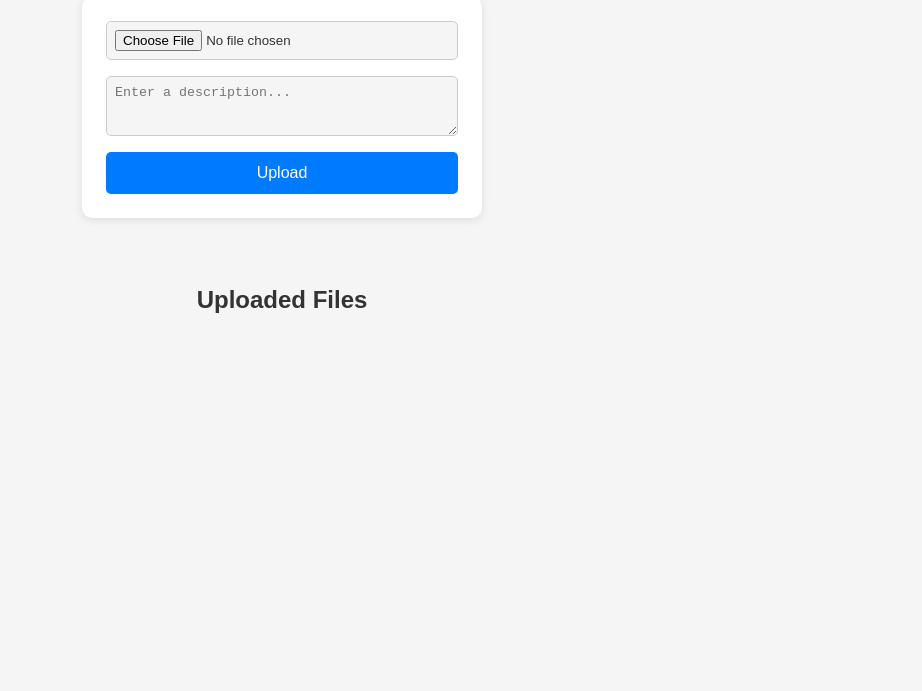
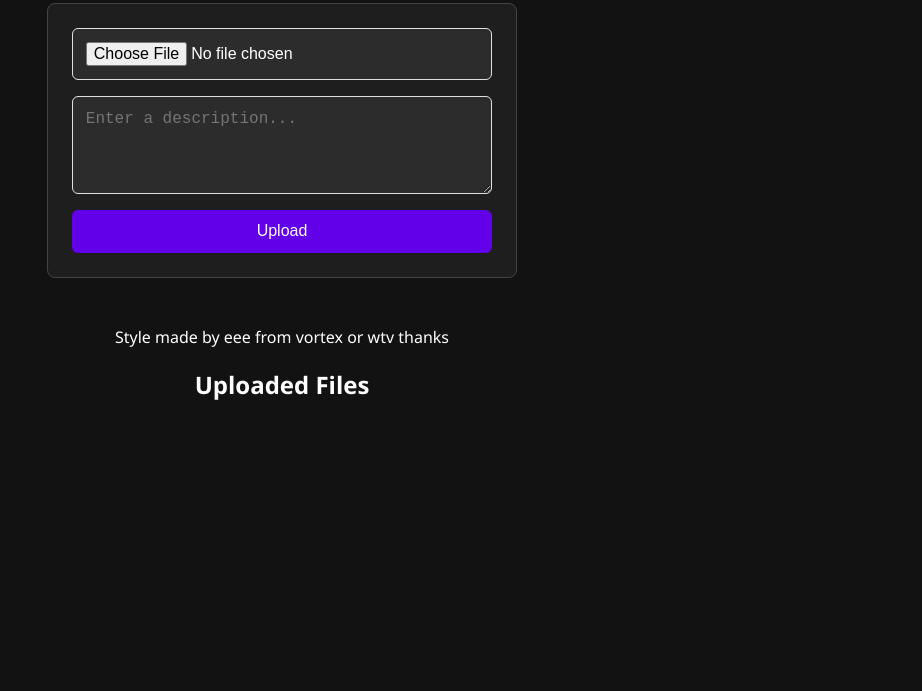
Before and after one commit to jOaawd/vtx-public-cdn, a website: page public/index.html in a window 1280 px wide. Shown: the part 109-800 px from the top of the page, without its empty margins (358-1280 px from the left). Drawn offline with Linux system fonts and the light colour scheme; no server answers.

Commit message:
Update index.html

```diff
--- a/public/index.html
+++ b/public/index.html
@@ -1,41 +1,42 @@
 <!DOCTYPE html>
 <html lang="en">
 <head>
-  <meta charset="UTF-8">
-  <title>File Upload</title>
+  <meta charset="UTF-8" />
+  <title>Public CDN VTX</title>
   <style>
     :root {
-      --bg: #f5f5f5;
-      --fg: #333;
-      --card-bg: #fff;
-      --link: #007bff;
-      --button-bg: #007bff;
-      --button-hover: #0056b3;
-    }
+      --bg-light: #ffffff;
+      --fg-light: #000000;
+      --card-bg-light: #f7f7f7;
+      --link-light: #0077b6;
+      --button-bg-light: #0077b6;
+      --button-hover-light: #005f8c;
+      --border-light: #e0e0e0;
 
-    body.dark {
-      --bg: #121212;
-      --fg: #eee;
-      --card-bg: #1e1e1e;
-      --link: #4dabf7;
-      --button-bg: #1a73e8;
-      --button-hover: #0f5bd3;
-    }
-
-    * {
-      box-sizing: border-box;
+      --bg-dark: #121212;
+      --fg-dark: #ffffff;
+      --card-bg-dark: #1e1e1e;
+      --link-dark: #9b4dca;
+      --button-bg-dark: #6200ea;
+      --button-hover-dark: #3700b3;
+      --border-dark: #444444;
     }
 
     body {
-      font-family: Arial, sans-serif;
-      background: var(--bg);
-      color: var(--fg);
+      font-family: "Segoe UI", sans-serif;
+      background: var(--bg-light);
+      color: var(--fg-light);
       margin: 0;
       padding: 2rem;
       display: flex;
       flex-direction: column;
       align-items: center;
-      transition: background 0.3s, color 0.3s;
+      transition: background-color 0.3s, color 0.3s;
+    }
+
+    body.dark {
+      background: var(--bg-dark);
+      color: var(--fg-dark);
     }
 
     h1, h2 {
@@ -46,60 +47,81 @@
       position: absolute;
       top: 1rem;
       right: 1rem;
-      background: var(--button-bg);
+      background: var(--button-bg-light);
       color: #fff;
       border: none;
       padding: 0.5rem 1rem;
-      border-radius: 5px;
+      border-radius: 8px;
       cursor: pointer;
       transition: background 0.3s ease-in-out;
     }
 
     .theme-toggle:hover {
-      background: var(--button-hover);
+      background: var(--button-hover-light);
     }
 
     form {
-      background: var(--card-bg);
+      background: var(--card-bg-light);
       padding: 1.5rem;
-      border-radius: 10px;
-      box-shadow: 0 2px 8px rgba(0,0,0,0.1);
+      border-radius: 8px;
+      border: 1px solid var(--border-light);
       margin-bottom: 2rem;
+      width: 100%;
+      max-width: 420px;
       display: flex;
       flex-direction: column;
       gap: 1rem;
-      width: 100%;
-      max-width: 400px;
-      transition: background 0.3s;
+      transition: background 0.3s, border-color 0.3s;
     }
 
-    input[type="file"], textarea {
-      border: 1px solid #ccc;
-      padding: 0.5rem;
-      border-radius: 5px;
-      background: var(--bg);
-      color: var(--fg);
-      width: 100%;
+    body.dark form {
+      background: var(--card-bg-dark);
+      border: 1px solid var(--border-dark);
+    }
+
+    input[type="file"],
+    textarea {
+      border: 1px solid var(--border-light);
+      padding: 0.8rem;
+      border-radius: 6px;
+      background: #ffffff;
+      color: var(--fg-light);
+      font-size: 1rem;
+      transition: border-color 0.3s, background-color 0.3s;
+    }
+
+    body.dark input[type="file"],
+    body.dark textarea {
+      background: #2c2c2c;
+      color: var(--fg-dark);
     }
 
     textarea {
       resize: vertical;
-      min-height: 60px;
+      min-height: 70px;
     }
 
     button {
-      padding: 0.75rem;
+      background: var(--button-bg-light);
+      color: #fff;
+      padding: 0.8rem;
       border: none;
-      border-radius: 5px;
-      background-color: var(--button-bg);
-      color: #fff;
+      border-radius: 6px;
       font-size: 1rem;
       cursor: pointer;
-      transition: background 0.2s ease-in-out;
+      transition: background 0.3s;
+    }
+
+    body.dark button {
+      background: var(--button-bg-dark);
     }
 
     button:hover {
-      background-color: var(--button-hover);
+      background: var(--button-hover-light);
+    }
+
+    body.dark button:hover {
+      background: var(--button-hover-dark);
     }
 
     #result {
@@ -116,28 +138,37 @@
     }
 
     li {
-      background: var(--card-bg);
-      margin-bottom: 0.75rem;
-      padding: 0.75rem 1rem;
+      background: var(--card-bg-light);
+      border: 1px solid var(--border-light);
+      padding: 1rem;
       border-radius: 8px;
-      box-shadow: 0 1px 5px rgba(0,0,0,0.05);
+      margin-bottom: 1rem;
       display: flex;
       align-items: center;
-      gap: 12px;
-      transition: background 0.3s;
+      gap: 14px;
+      transition: background 0.3s, border-color 0.3s;
+    }
+
+    body.dark li {
+      background: var(--card-bg-dark);
+      border: 1px solid var(--border-dark);
     }
 
     li img.thumb {
       height: 60px;
       width: auto;
-      border-radius: 4px;
       object-fit: cover;
+      border-radius: 6px;
     }
 
     li a {
+      color: var(--link-light);
       text-decoration: none;
-      color: var(--link);
       word-break: break-word;
+    }
+
+    body.dark li a {
+      color: var(--link-dark);
     }
 
     li a:hover {
@@ -146,13 +177,17 @@
 
     .description {
       font-size: 0.9rem;
-      color: var(--fg);
+      color: var(--fg-light);
       white-space: pre-wrap;
+    }
+
+    body.dark .description {
+      color: var(--fg-dark);
     }
   </style>
 </head>
 <body>
-  <button class="theme-toggle" id="themeToggle">Toggle Dark Mode</button>
+  <button class="theme-toggle" id="themeToggle">Toggle Theme</button>
 
   <h1>Upload a File</h1>
   <form id="uploadForm">
@@ -161,7 +196,7 @@
     <button type="submit">Upload</button>
   </form>
   <p id="result"></p>
-
+<c>Style made by eee from vortex or wtv thanks</c>
   <h2>Uploaded Files</h2>
   <ul id="fileList"></ul>
 
@@ -179,7 +214,6 @@
       const files = await res.json();
       files.forEach(file => {
         const li = document.createElement('li');
-
         if (isImage(file.name)) {
           li.innerHTML = `
             <a href="${file.url}" target="_blank">
@@ -189,9 +223,11 @@
             <div class="description">${file.description || 'No description available'}</div>
           `;
         } else {
-          li.innerHTML = `<a href="${file.url}" target="_blank">${file.name}</a><div class="description">${file.description || 'No description available'}</div>`;
+          li.innerHTML = `
+            <a href="${file.url}" target="_blank">${file.name}</a>
+            <div class="description">${file.description || 'No description available'}</div>
+          `;
         }
-
         fileList.appendChild(li);
       });
     };
@@ -224,7 +260,7 @@
     });
 
     window.onload = () => {
-      const storedTheme = localStorage.getItem('theme') || 'light';
+      const storedTheme = localStorage.getItem('theme') || 'dark';
       applyTheme(storedTheme);
       loadFiles();
     };
```
